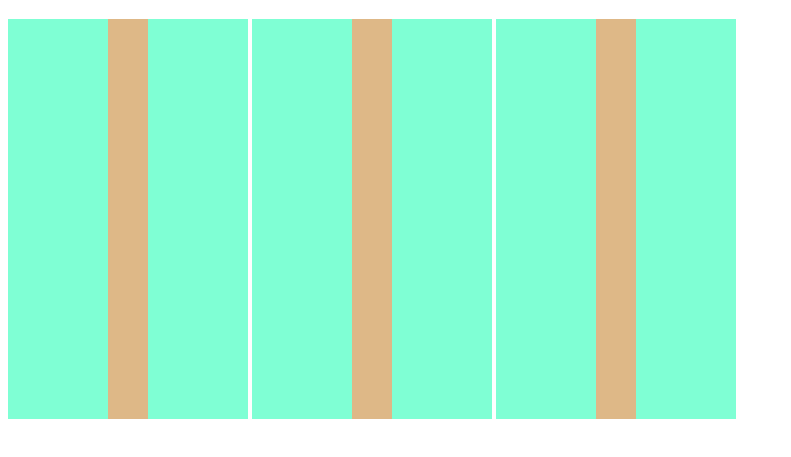
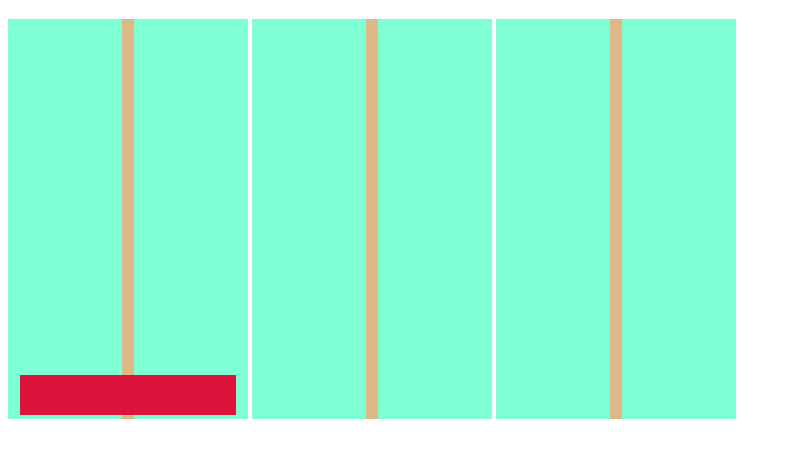
Before and after one commit to RobOsipo/Tower-of-Hanoi, a plain HTML site: page index.html in a window 1280 px wide. Shown: the part 61-518 px from the top of the page, without its empty margins (0-791 px from the left). Drawn offline with Linux system fonts and the light colour scheme.

Commit message:
made 1 disk and placed it for testing

```diff
--- a/css/style.css
+++ b/css/style.css
@@ -7,11 +7,27 @@ h1 {
     height: 50vh;
     width: 30vh;
     display: inline-block;
+    z-index: -2;
+    position: relative;
 }
 
 .rod {
-    margin: 0 auto;
     height: 100%;
-    width: 40px;
+    width: 5%;
     background-color: burlywood;
+    position: absolute;
+    top: 0;
+    left: 47.5%;
 }
+
+/* testing what matters for movement */
+.disk {
+    width: 90%;
+    height: 10%;
+    background-color: crimson;
+    position: absolute;
+    z-index: 9;
+    bottom: 1%;
+    left: 5%    ;
+
+}
--- a/js/app.js
+++ b/js/app.js
@@ -1,5 +1,24 @@
-const testObject = {
-    firstKey: 1,
-    secondKey: `second key`,
-    thirdKey: `final key`
+const rodOne = []
+let numberOfDisks = 0
+
+//create class to easily generate disks that are trackeable and manageable
+class Disk {
+    constructor(priorNumberOfDisks) {
+        this.diskNumber = priorNumberOfDisks + 1;
+        //create a width key that can be used as a reference for the visual width
+        //Needs to adapt to both total number of disks and its rank among them.  I couldnt think of a fluid way to do that, so i decided to create a function that refreshes the value which will default to 0
+        this.width =  0;
+    }
+    refreshwidth () {}
 }
+
+//CREATE A BASE OBJECT TO FIGURE out how the class should be. wasting too much time with early onset optimization or whatever
+// const testDisk = {
+//     diskNumber: 1,
+//     width =
+// }
+
+//i guess step one would be jsut create the htmlk elememt first
+let testDiskElement = document.createElement(`div`)
+testDiskElement.setAttribute(`class`, `disk`)
+document.querySelector(`#rod1-container`).appendChild(testDiskElement)
```
